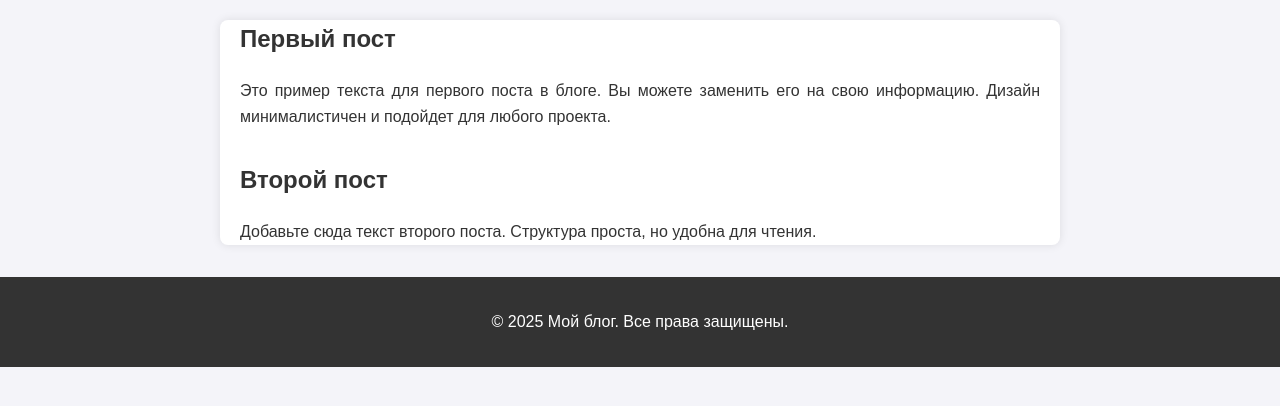
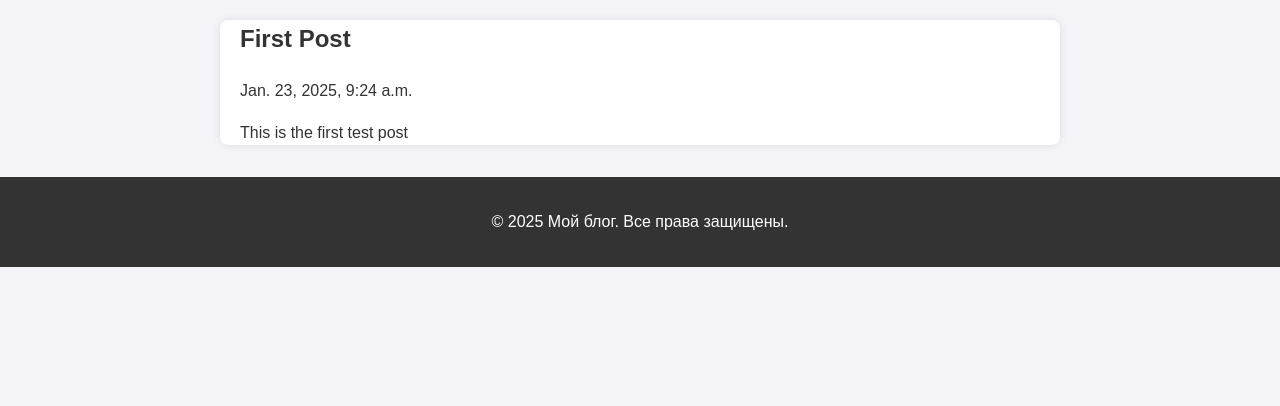
Before and after one commit to KostantinRudenko/Blog-Web-App, a Django app: page / in a window 1280 px wide. Shown: the part 168-574 px from the top of the page. Run offline with Django 5.2, Linux system fonts and the light colour scheme; data comes from the database, SQL or seed files in the repository; both versions use the stored data as it was after the commit.

Commit message:
Auto showing of posts from model

```diff
--- a/blog_app/post_app/templates/post_app/index.html
+++ b/blog_app/post_app/templates/post_app/index.html
@@ -6,12 +6,11 @@
 {% endblock %}
 
 {% block content %}
+{% for post in posts %}
 <article>
-    <h2>Первый пост</h2>
-    <p>Это пример текста для первого поста в блоге. Вы можете заменить его на свою информацию. Дизайн минималистичен и подойдет для любого проекта.</p>
+    <h2>{{ post.title }}</h2>
+    <p>{{ post.created_at }}</p>
+    <p>{{ post.content }}</p>
 </article>
-<article>
-    <h2>Второй пост</h2>
-    <p>Добавьте сюда текст второго поста. Структура проста, но удобна для чтения.</p>
-</article>
+{% endfor %}
 {% endblock %}
--- a/blog_app/post_app/views.py
+++ b/blog_app/post_app/views.py
@@ -1,10 +1,11 @@
 from django.shortcuts import render
 
-
+from .models import Post
 # Create your views here.
 
 def index(request):
-    context = {"title": "Posts"}
+    context = {"title": "Posts",
+               "posts": Post.objects.all()}
     return render(request, 'index.html', context)
 
 def about(request):
```
Also changed, not shown: blog_app/db.sqlite3.
